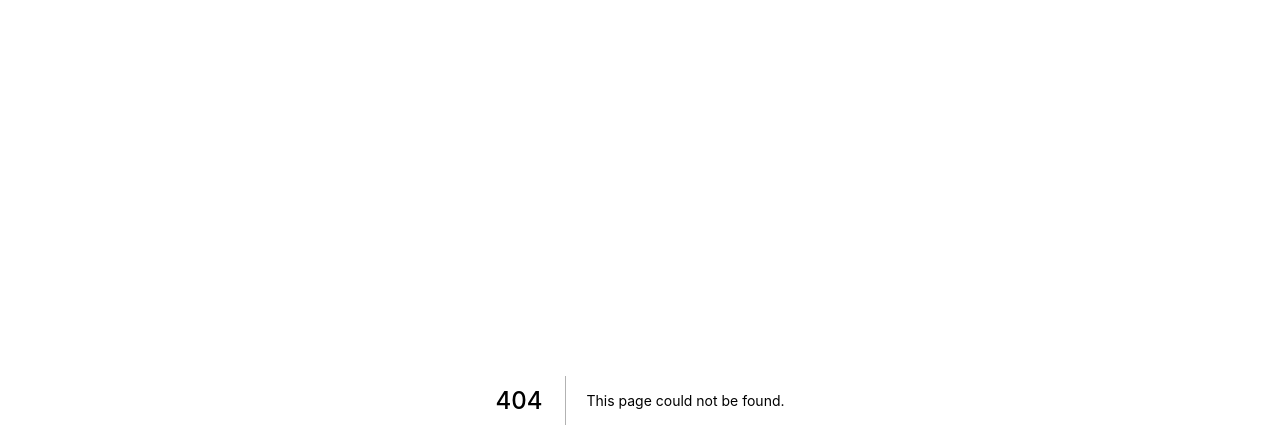
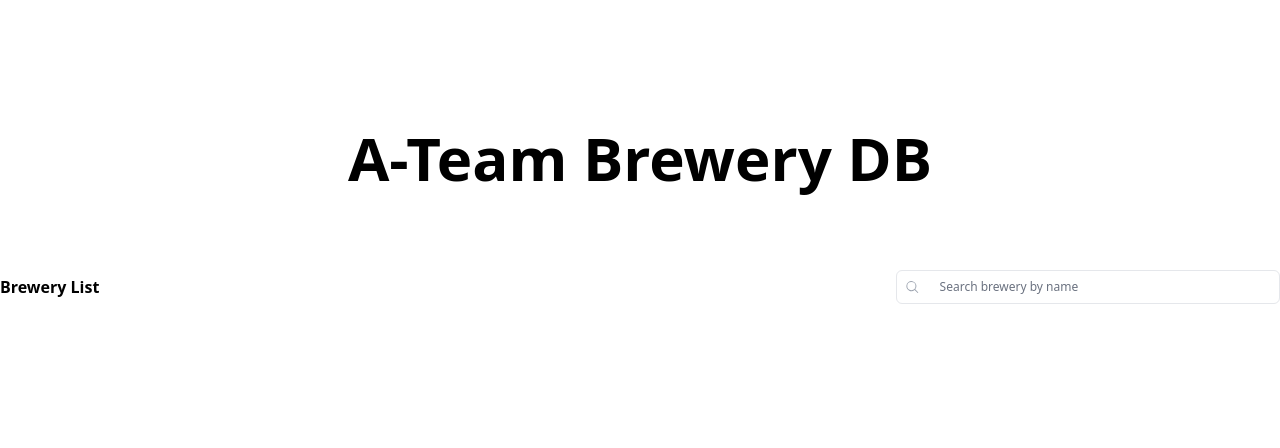
Before and after one commit to autofilltech/a-team-brewery, a Next.js app: page /components/Header in a window 1280 px wide. Before the commit this address had no page. Shown: the top 448 px of the page. Built offline with nearby package versions, Linux system fonts and the light colour scheme.

Commit message:
Adjusted Header component layout

```diff
--- /dev/null
+++ b/pages/components/Header.tsx
@@ -0,0 +1,24 @@
+import React, { useRef, useState, useEffect } from "react"
+import {MagnifyingGlassIcon} from '@heroicons/react/24/solid'
+
+function Header() {
+
+
+  return (
+    <header className="h-48 mt-32 w-full flex flex-col justify-between m-auto">
+              <h1 className="text-6xl font-semibold text-black text-center">A-Team Brewery DB</h1>
+              <div className='flex w-full m-0 flex-row py-4 justify-between items-center '>
+          <h2 className='font-bold text-black'>Brewery List</h2>
+
+          <form className='w-[30%] border flex flex-row border-gray-200 rounded-md pr-3'>
+            <MagnifyingGlassIcon className='h-4 w-4 m-2  text-gray-400' />
+            <input type="text" placeholder='Search brewery by name' className='text-xs outline-none border-none w-full' />
+          </form>
+
+        </div>
+
+    </header>
+  )
+}
+
+export default Header
```
